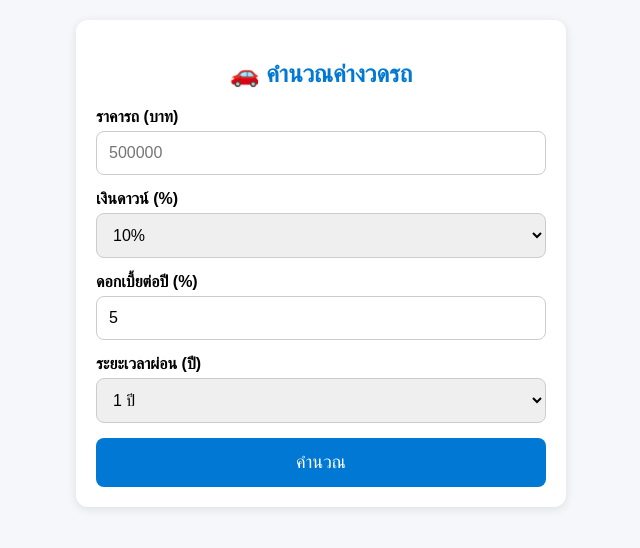
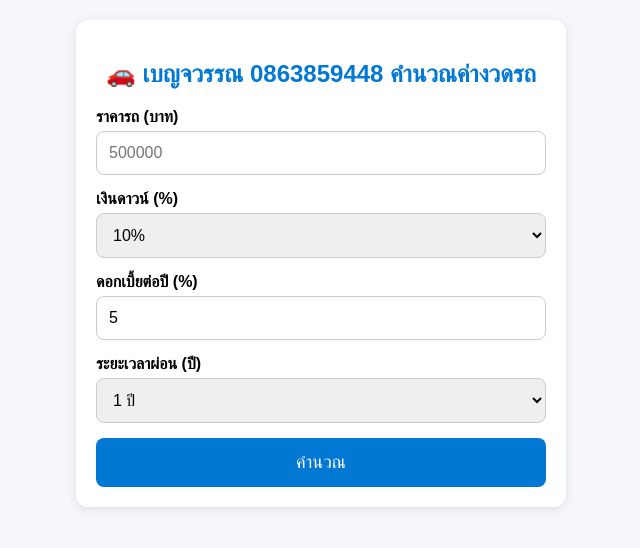
Before and after one commit to ottosangjb/otto7128, a plain HTML site: page carload.html in a window 1280 px wide. Shown: the whole page, without its empty margins (319-959 px from the left). Drawn offline with Linux system fonts and the light colour scheme.

Commit message:
Add files via upload

```diff
--- a/carload.html
+++ b/carload.html
@@ -84,7 +84,7 @@ button:hover {
 <body>
 
 <div class="container">
-    <h2>🚗 คำนวณค่างวดรถ</h2>
+    <h2>🚗 เบญจวรรณ 0863859448 คำนวณค่างวดรถ</h2>
 
     <div class="form-group">
         <label>ราคารถ (บาท)</label>
```
